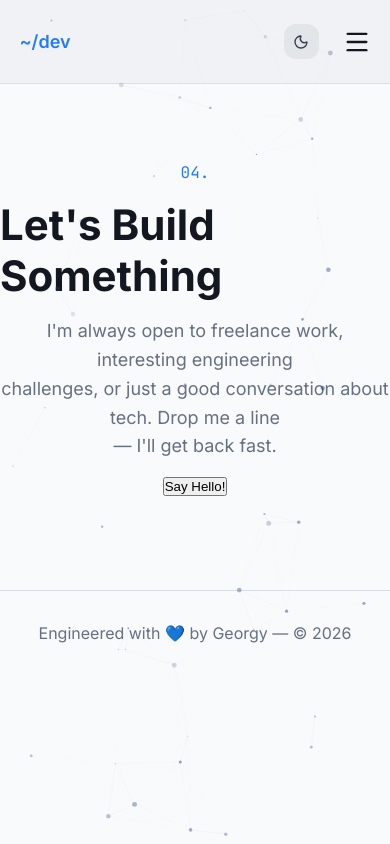
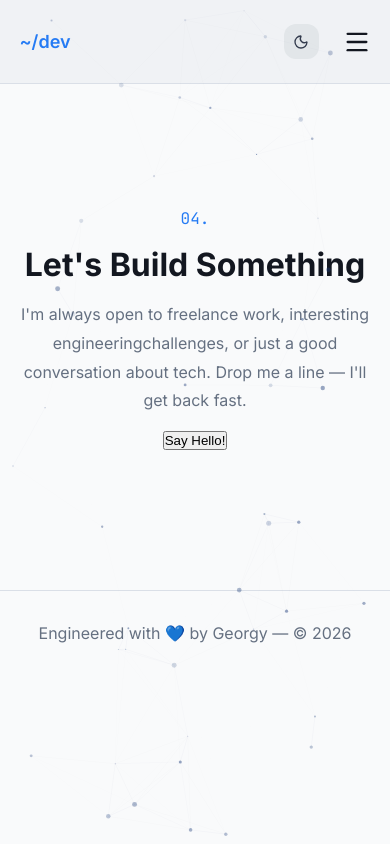
Before and after one commit to geo-777/geo-portfolio, a React (Vite) app: page / in a window 390 px wide. Built offline with nearby package versions, Linux system fonts and the light colour scheme.

Commit message:
made it mobile friendly

```diff
--- a/src/components/Navbar.jsx
+++ b/src/components/Navbar.jsx
@@ -9,12 +9,8 @@ const Navbar = ({ setTheme, theme }) => {
   const toggleMenu = () => setIsOpen(!isOpen);
   const closeMenu = () => setIsOpen(false);
 
-  return (
-    <nav>
-      <span className="dev-icon">~/dev</span>
-
-      <div className={`nav-overlay ${isOpen ? "open" : ""}`}>
-        <ul className="links">
+  const navLinks = (
+    <>
       <li onClick={closeMenu}>
         <span>01. </span>About
       </li>
@@ -27,6 +23,22 @@ const Navbar = ({ setTheme, theme }) => {
       <li onClick={closeMenu}>
         <span>04. </span>Contact
       </li>
+    </>
+  );
+
+  return (
+    <nav>
+      <span className="dev-icon">~/dev</span>
+
+      {/* Desktop Links */}
+      <ul className="desktop-links links">
+        {navLinks}
+      </ul>
+
+      {/* Mobile Overlay */}
+      <div className={`nav-overlay ${isOpen ? "open" : ""}`}>
+        <ul className="links">
+          {navLinks}
         </ul>
         <button className="close-btn" onClick={closeMenu}>
           <X size={36} strokeWidth={2} />
--- a/src/styles/app.css
+++ b/src/styles/app.css
@@ -112,11 +112,19 @@ nav {
   color: var(--primary);
   transform: rotate(90deg);
 }
+/* Desktop only elements */
+.nav-overlay {
+  display: none;
+}
 
 @media (max-width: 850px) {
   .hamburger-btn {
     display: flex;
     align-items: center;
+  }
+
+  .desktop-links {
+    display: none;
   }
 
   .nav-overlay {
@@ -190,16 +198,20 @@ footer {
   align-items: center;
   justify-content: center;
   flex-direction: column;
-  gap: 1rem;
+  gap: 1.5rem;
   min-height: 60vh;
+  padding: 0 5vw;
 }
 .contactUs h4 {
   font-size: 42px;
   color: var(--foreground);
+  text-align: center;
 }
 .contact-desc {
   font-size: 18px;
   color: var(--muted-foreground);
+  text-align: center;
+  max-width: 600px;
 }
 .contact-desc-lines {
   align-items: center;
@@ -207,3 +219,19 @@ footer {
   line-height: 1.8rem;
   display: block;
 }
+
+@media (max-width: 850px) {
+  .contactUs {
+    gap: 1rem;
+    padding: 0 1rem;
+  }
+  .contactUs h4 {
+    font-size: 32px;
+  }
+  .contact-desc {
+    font-size: 16px;
+  }
+  .contact-desc-lines {
+    display: inline; /* allows smooth paragraph wrapping on small screens */
+  }
+}
```
Lines whose indentation alone changed are shown as unchanged.
